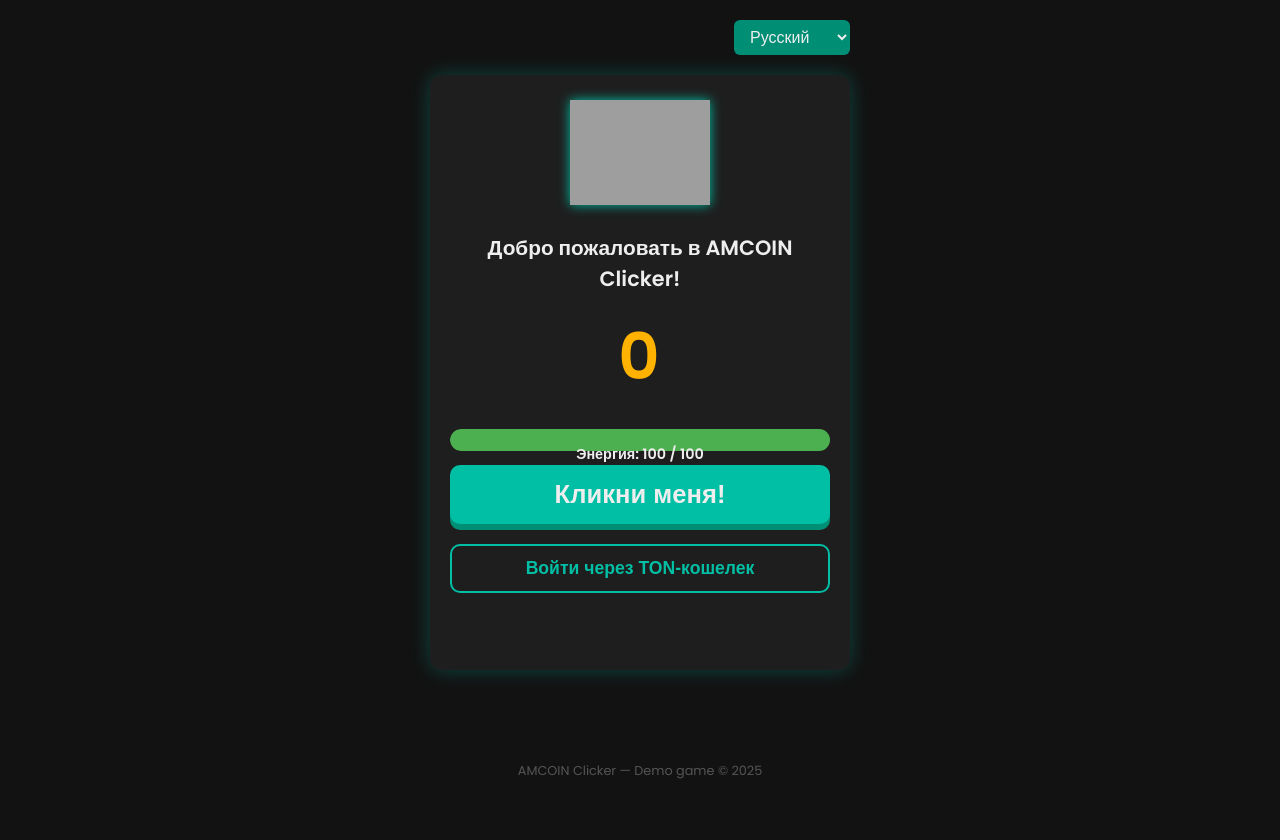
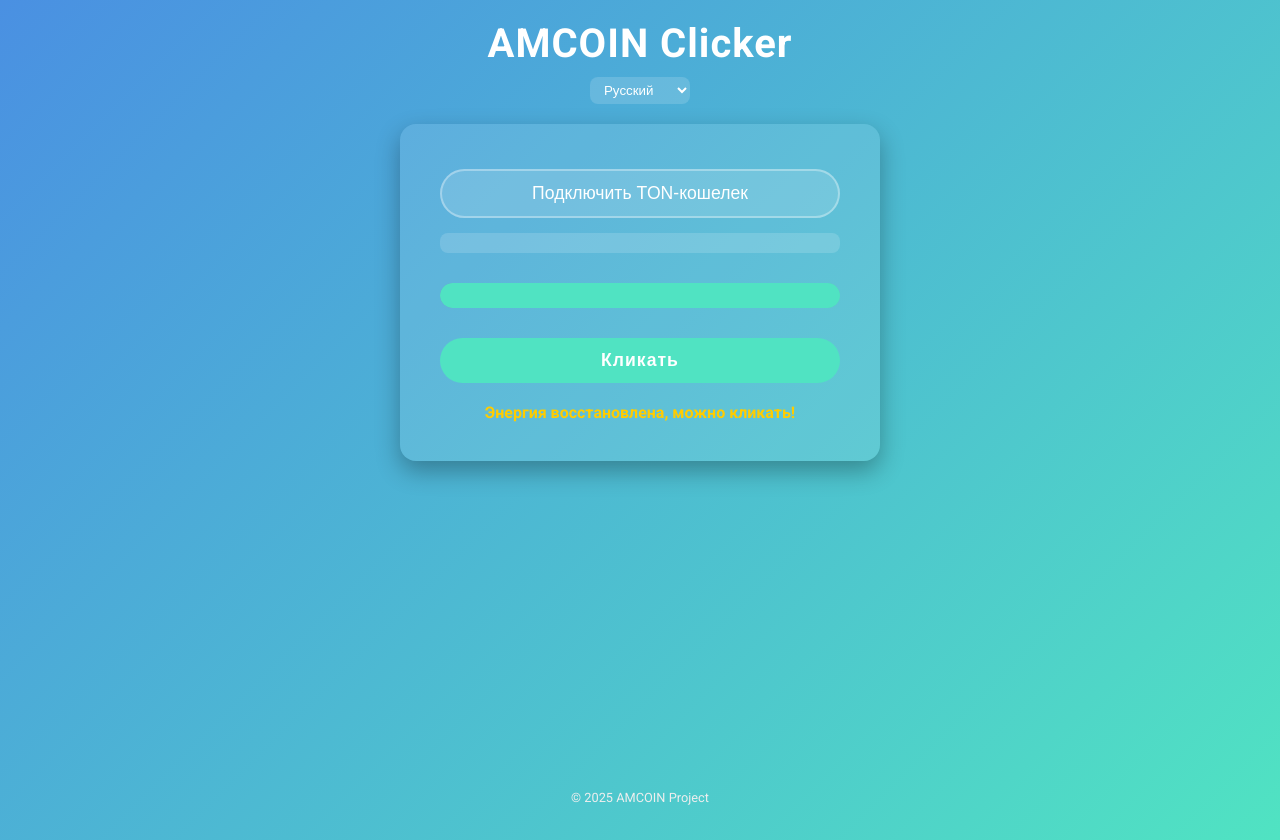
Before and after one commit to gamletbabayan1980-star/AMCOIN-spiner, a plain HTML site: page index.html in a window 1280 px wide. Before the commit the page ends 800 px from the top, so only its background shows below. Drawn offline with Linux system fonts and the light colour scheme; grey boxes are pictures that could not be loaded.

Commit message:
Update index.html for layout and styling changes
Refactor HTML structure and styles for improved layout and design.

```diff
--- a/index.html
+++ b/index.html
@@ -1,352 +1,292 @@
 <!DOCTYPE html>
-<html lang="ru" >
+<html lang="ru">
 <head>
   <meta charset="UTF-8" />
   <meta name="viewport" content="width=device-width, initial-scale=1" />
   <title>AMCOIN Clicker</title>
   <style>
-    @import url('https://fonts.googleapis.com/css2?family=Poppins:wght@400;600&display=swap');
-    :root {
-      --color-bg: #121212;
-      --color-primary: #00bfa5;
-      --color-primary-dark: #008e75;
-      --color-text: #eee;
-      --color-accent: #ffb300;
-      --color-energy-full: #4caf50;
-      --color-energy-low: #f44336;
-      --transition: 0.3s ease;
-    }
-    * {
-      box-sizing: border-box;
-    }
+    @import url('https://fonts.googleapis.com/css2?family=Roboto:wght@400;700&display=swap');
     body {
       margin: 0;
-      font-family: 'Poppins', sans-serif;
-      background: var(--color-bg);
-      color: var(--color-text);
+      font-family: 'Roboto', sans-serif;
+      background: linear-gradient(135deg, #4a90e2, #50e3c2);
+      color: #fff;
       display: flex;
       flex-direction: column;
+      min-height: 100vh;
       align-items: center;
-      min-height: 100vh;
+      justify-content: flex-start;
       padding: 20px;
       user-select: none;
     }
-    #logo {
-      width: 140px;
+    header {
       margin-bottom: 20px;
-      filter: drop-shadow(0 0 6px var(--color-primary));
+      text-align: center;
     }
-    header {
-      display: flex;
-      justify-content: flex-end;
-      align-items: center;
+    h1 {
+      margin: 0;
+      font-weight: 700;
+      font-size: 2.5rem;
+      letter-spacing: 1px;
+    }
+    .lang-select {
+      margin-top: 10px;
+      background: rgba(255 255 255 / 0.15);
+      border-radius: 8px;
+      padding: 5px 10px;
+      color: #fff;
+      font-weight: 500;
+      border: none;
+      cursor: pointer;
+    }
+    .container {
+      background: rgba(255 255 255 / 0.1);
+      border-radius: 16px;
+      padding: 30px 40px;
+      box-shadow: 0 10px 25px rgba(0,0,0,0.3);
+      max-width: 400px;
       width: 100%;
-      max-width: 420px;
-      margin-bottom: 20px;
+      text-align: center;
     }
-    #langSelect {
-      background: var(--color-primary-dark);
-      border: none;
-      color: var(--color-text);
-      padding: 8px 12px;
-      font-size: 1rem;
-      border-radius: 6px;
+    button {
+      background: #ffffff22;
+      border: 2px solid #ffffff55;
+      color: #fff;
+      padding: 12px 25px;
+      font-size: 1.1rem;
+      border-radius: 50px;
       cursor: pointer;
-      transition: background var(--transition);
+      transition: background-color 0.3s ease, border-color 0.3s ease;
+      margin-top: 15px;
+      width: 100%;
     }
-    #langSelect:hover {
-      background: var(--color-primary);
+    button:hover {
+      background: #fff;
+      color: #4a90e2;
+      border-color: #4a90e2;
+      font-weight: 700;
     }
-    main {
-      text-align: center;
-      max-width: 420px;
-      width: 100%;
-      background: #1e1e1e;
-      border-radius: 12px;
-      padding: 25px 20px 40px;
-      box-shadow: 0 0 20px rgba(0, 191, 165, 0.3);
-    }
-    #welcomeText {
-      font-weight: 600;
-      font-size: 1.3rem;
-      margin-bottom: 15px;
-    }
-    #counter {
-      font-size: 4rem;
-      font-weight: 700;
-      color: var(--color-accent);
-      margin: 15px 0 10px;
-      letter-spacing: 2px;
-      user-select: text;
-    }
-    #clickBtn {
-      width: 100%;
-      font-size: 1.6rem;
-      padding: 15px 0;
-      background: var(--color-primary);
-      border: none;
-      border-radius: 10px;
-      color: var(--color-text);
-      font-weight: 600;
-      cursor: pointer;
-      box-shadow: 0 6px var(--color-primary-dark);
-      transition: all var(--transition);
-      user-select: none;
-    }
-    #clickBtn:active {
-      box-shadow: none;
-      transform: translateY(4px);
-    }
-    #loginBtn {
-      margin-top: 20px;
-      width: 100%;
-      font-size: 1.1rem;
-      padding: 12px 0;
-      background: transparent;
-      border: 2px solid var(--color-primary);
-      color: var(--color-primary);
-      border-radius: 10px;
-      font-weight: 600;
-      cursor: pointer;
-      transition: background var(--transition), color var(--transition);
-      user-select: none;
-    }
-    #loginBtn:hover {
-      background: var(--color-primary);
-      color: var(--color-text);
+    #address {
+      margin-top: 15px;
+      font-family: monospace;
+      font-size: 0.9rem;
+      background: rgba(255 255 255 / 0.15);
+      padding: 10px 15px;
+      border-radius: 8px;
+      word-break: break-word;
     }
     #balance {
       margin-top: 15px;
-      font-size: 1rem;
-      color: var(--color-primary);
-      user-select: text;
-      min-height: 22px;
+      font-size: 1.3rem;
+      font-weight: 700;
     }
-    #energyContainer {
-      margin: 25px 0 15px;
-      background: #333;
+    #energy-container {
+      margin-top: 30px;
+      background: rgba(255 255 255 / 0.15);
       border-radius: 30px;
-      height: 22px;
+      height: 25px;
       width: 100%;
-      max-width: 400px;
       overflow: hidden;
-      box-shadow: inset 0 0 6px #0008;
-      user-select: none;
+      box-shadow: inset 0 0 5px rgba(0,0,0,0.2);
+      position: relative;
     }
-    #energyBar {
+    #energy-bar {
+      background: #50e3c2;
       height: 100%;
-      background: var(--color-energy-full);
       width: 100%;
-      max-width: 100%;
-      transition: width 0.3s ease, background-color 0.3s ease;
       border-radius: 30px 0 0 30px;
+      transition: width 0.3s ease;
     }
-    #energyText {
-      margin-top: -22px;
-      font-size: 0.9rem;
-      color: var(--color-text);
+    #click-button {
+      margin-top: 30px;
+      background: #50e3c2;
+      border: none;
+      font-weight: 700;
+      letter-spacing: 1px;
+    }
+    #notification {
+      margin-top: 20px;
+      min-height: 24px;
       font-weight: 600;
-      user-select: none;
+      color: #ffcc00;
+      min-height: 28px;
     }
     footer {
       margin-top: auto;
       font-size: 0.8rem;
-      color: #555;
-      user-select: none;
-      max-width: 420px;
-      width: 100%;
-      text-align: center;
-    }
-    @media (max-width: 480px) {
-      #counter {
-        font-size: 3rem;
-      }
-      #clickBtn {
-        font-size: 1.3rem;
-      }
-      main {
-        padding: 20px 15px 30px;
-      }
+      color: #eee;
+      padding: 15px 0;
     }
   </style>
 </head>
 <body>
-
   <header>
-  <select id="langSelect" aria-label="Select language">
+    <h1 id="title">AMCOIN Clicker</h1>
+    <select id="lang-select" class="lang-select" aria-label="Выбор языка">
       <option value="ru">Русский</option>
       <option value="en">English</option>
       <option value="hy">Հայերեն</option>
     </select>
   </header>
+  <div class="container">
+    <button id="connect-button">Подключить TON-кошелек</button>
+    <div id="address"></div>
+    <div id="balance"></div>
 
-<main>
-  <img id="logo" src="https://i.postimg.cc/jjGMZTC1/generated-image-2ce8a2bb716611ef.png" alt="AMCOIN Logo" />
-  <div id="welcomeText"></div>
-  <div id="counter">0</div>
-
-  <div id="energyContainer" aria-label="Energy bar">
-    <div id="energyBar"></div>
+    <div id="energy-container" aria-label="Шкала энергии">
+      <div id="energy-bar"></div>
     </div>
-  <div id="energyText"></div>
-
-  <button id="clickBtn" aria-label="Click button"></button>
-
-  <button id="loginBtn" aria-label="Login with TON wallet"></button>
-
-  <div id="balance" aria-live="polite"></div>
-</main>
+    <button id="click-button" disabled>Кликать</button>
+    <div id="notification" role="alert" aria-live="polite"></div>
+  </div>
 
   <footer>
-  AMCOIN Clicker — Demo game &copy; 2025
+    © 2025 AMCOIN Project
   </footer>
 
   <script>
+    // Переводы
     const translations = {
       ru: {
-      welcome: 'Добро пожаловать в AMCOIN Clicker!',
-      click: 'Кликни меня!',
-      login: 'Войти через TON-кошелек',
-      balance: 'Баланс AMCOIN: ',
-      loggedIn: 'Вы вошли как: ',
-      loginError: 'Ошибка авторизации. Попробуйте снова.',
-      energy: 'Энергия: '
+        title: 'AMCOIN Clicker',
+        connect: 'Подключить TON-кошелек',
+        connected: 'Подключено: ',
+        balance: 'Баланс: ',
+        loginError: 'Ошибка входа или отказ пользователя',
+        clickButton: 'Кликать',
+        energyEmpty: 'Энергия истощена, ждите восстановления...',
+        energyReady: 'Энергия восстановлена, можно кликать!',
+        notTonkeeper: 'Tonkeeper Wallet не найден. Откройте сайт через Tonkeeper браузер.',
       },
       en: {
-      welcome: 'Welcome to AMCOIN Clicker!',
-      click: 'Click me!',
-      login: 'Login with TON Wallet',
-      balance: 'AMCOIN Balance: ',
-      loggedIn: 'Logged in as: ',
-      loginError: 'Authorization error. Try again.',
-      energy: 'Energy: '
+        title: 'AMCOIN Clicker',
+        connect: 'Connect TON Wallet',
+        connected: 'Connected: ',
+        balance: 'Balance: ',
+        loginError: 'Login error or user denied',
+        clickButton: 'Click me',
+        energyEmpty: 'Energy depleted, please wait...',
+        energyReady: 'Energy restored, you can click!',
+        notTonkeeper: 'Tonkeeper Wallet not found. Open in Tonkeeper browser.',
       },
       hy: {
-      welcome: 'Բարի գալուստ AMCOIN կլիքերին!',
-      click: 'Սեղմիր ինձ!',
-      login: 'Մուտք TON դրամապանակով',
-      balance: 'AMCOIN հաշվեկշիռը՝ ',
-      loggedIn: 'Մուտք գործեցիք՝ ',
-      loginError: 'Մուտքի սխալ։ Փորձեք նորից։',
-      energy: 'Էներգիա՝ '
+        title: 'AMCOIN Clicker',
+        connect: 'Կապվել TON դրամապանակի հետ',
+        connected: 'Կապված է՝ ',
+        balance: 'Բալանս՝ ',
+        loginError: 'Մուտքի սխալ կամ օգտատիրոջ մերժում',
+        clickButton: 'Սեղմել',
+        energyEmpty: 'Ուժը սպառված է, խնդրում ենք սպասել...',
+        energyReady: 'Ուժը վերականգնվել է, կարող եք սեղմել:',
+        notTonkeeper: 'Tonkeeper դրամապանակը չի գտնվել: Բացեք Tonkeeper դիտարկիչում:',
       }
     };
 
+    // Элементы
+    const langSelect = document.getElementById('lang-select');
+    const connectBtn = document.getElementById('connect-button');
+    const addressElem = document.getElementById('address');
+    const balanceElem = document.getElementById('balance');
+    const clickBtn = document.getElementById('click-button');
+    const energyBar = document.getElementById('energy-bar');
+    const notification = document.getElementById('notification');
+    const titleElem = document.getElementById('title');
+
     let lang = 'ru';
-  let count = 0;
-  const energyMax = 100;
-  let energy = energyMax;
-  const energyConsumption = 15;
-  const energyRecoveryRate = 10;
     let userAddress = null;
+    let balance = 0;
+    let maxEnergy = 10;
+    let energy = maxEnergy;
+    let energyRecoveryInterval = null;
 
-  const langSelect = document.getElementById('langSelect');
-  const welcomeText = document.getElementById('welcomeText');
-  const clickBtn = document.getElementById('clickBtn');
-  const loginBtn = document.getElementById('loginBtn');
-  const counterElem = document.getElementById('counter');
-  const balanceElem = document.getElementById('balance');
-  const energyBar = document.getElementById('energyBar');
-  const energyText = document.getElementById('energyText');
-
+    // Обновить тексты интерфейса на выбранном языке
     function updateTexts() {
-    welcomeText.textContent = translations[lang].welcome;
-    clickBtn.textContent = translations[lang].click;
-    loginBtn.textContent = userAddress
-      ? translations[lang].loggedIn + userAddress
-      : translations[lang].login;
-    balanceElem.textContent = userAddress ? translations[lang].balance + '—' : '';
-    energyText.textContent = translations[lang].energy + Math.floor(energy) + ' / ' + energyMax;
+      titleElem.textContent = translations[lang].title;
+      connectBtn.textContent = userAddress ? translations[lang].connected + userAddress : translations[lang].connect;
+      balanceElem.textContent = userAddress ? translations[lang].balance + (balance.toFixed(4) + ' AMCOIN') : '';
+      clickBtn.textContent = translations[lang].clickButton;
+      notification.textContent = '';
     }
 
-  langSelect.addEventListener('change', e => {
-    lang = e.target.value;
-    updateTexts();
-  });
-
-  function updateCounter() {
-    counterElem.textContent = count;
+    // Обновить шкалу энергии
+    function updateEnergyBar() {
+      const percent = (energy / maxEnergy) * 100;
+      energyBar.style.width = percent + '%';
+      if (energy === 0) {
+        notification.textContent = translations[lang].energyEmpty;
+        clickBtn.disabled = true;
+      } else {
+        notification.textContent = translations[lang].energyReady;
+        clickBtn.disabled = false;
+      }
     }
 
-  function updateEnergyBar() {
-    let percent = (energy / energyMax) * 100;
-    energyBar.style.width = percent + '%';
-
-    if (percent > 50) {
-      energyBar.style.backgroundColor = 'var(--color-energy-full)';
-    } else if (percent > 20) {
-      energyBar.style.backgroundColor = '#ffc107';
+    // Восстановление энергии по 1 единице каждые 3 секунды
+    function startEnergyRecovery() {
+      if (energyRecoveryInterval) return; // уже запущено
+      energyRecoveryInterval = setInterval(() => {
+        if (energy < maxEnergy) {
+          energy++;
+          updateEnergyBar();
         } else {
-      energyBar.style.backgroundColor = 'var(--color-energy-low)';
+          clearInterval(energyRecoveryInterval);
+          energyRecoveryInterval = null;
         }
-    energyText.textContent = translations[lang].energy + Math.floor(energy) + ' / ' + energyMax;
+      }, 3000);
     }
 
-  clickBtn.addEventListener('click', () => {
-    if (energy >= energyConsumption) {
-      count++;
-      energy -= energyConsumption;
-      updateCounter();
-      updateEnergyBar();
-    } else {
-      clickBtn.style.animation = 'shake 0.3s';
-      setTimeout(() => clickBtn.style.animation = '', 300);
-    }
-  });
-
-  const styleSheet = document.createElement("style");
-  styleSheet.innerText = `
-    @keyframes shake {
-      0% { transform: translateX(0); }
-      25% { transform: translateX(-5px); }
-      50% { transform: translateX(5px); }
-      75% { transform: translateX(-5px); }
-      100% { transform: translateX(0); }
-    }
-  `;
-  document.head.appendChild(styleSheet);
-
-  setInterval(() => {
-    if (energy < energyMax) {
-      energy += energyRecoveryRate / 5;
-      if (energy > energyMax) energy = energyMax;
-      updateEnergyBar();
-    }
-  }, 200);
-
+    // Функция входа через Tonkeeper
     async function loginTonkeeper() {
       try {
         if (window.ton && window.ton.isTonkeeper) {
-        const response = await window.ton.send('ton_requestAccounts');
-        if (response && response.length > 0) {
-          userAddress = response[0];
+          console.log('Tonkeeper detected');
+          const accounts = await window.ton.send('ton_requestAccounts');
+          console.log('Accounts:', accounts);
+          if (accounts.length > 0) {
+            userAddress = accounts[0];
+            balance = 12345.6789; // Пример баланса, потом можно заменить API вызовом для реального баланса
             updateTexts();
-          // Здесь можно запросить баланс с вашего API/блокчейна и обновить balanceElem
-          balanceElem.textContent = translations[lang].balance + 'загружается...';
-
-          // Пример: имитация запроса баланса (замени на свой API)
-          setTimeout(() => {
-            balanceElem.textContent = translations[lang].balance + '12345.6789 AMCOIN';
-          }, 1000);
-
+            updateEnergyBar();
+            clickBtn.disabled = false;
+            notification.textContent = '';
+            startEnergyRecovery();
           } else {
             alert(translations[lang].loginError);
           }
         } else {
-        alert('Tonkeeper Wallet not found');
+          alert(translations[lang].notTonkeeper);
         }
       } catch (e) {
-      alert(translations[lang].loginError);
-      console.error('Login error:', e);
+        alert(translations[lang].loginError + ': ' + e.message);
+        console.error(e);
       }
     }
 
-  loginBtn.addEventListener('click', loginTonkeeper);
+    // Обработка клика
+    function handleClick() {
+      if (energy > 0) {
+        energy--;
+        balance += 0.1; // При каждом клике добавляем монеты (пример)
+        updateTexts();
+        updateEnergyBar();
+        startEnergyRecovery();
+      }
+    }
 
+    // Смена языка
+    langSelect.addEventListener('change', () => {
+      lang = langSelect.value;
       updateTexts();
-  updateCounter();
+      updateEnergyBar();
+    });
+
+    // Кнопки
+    connectBtn.addEventListener('click', loginTonkeeper);
+    clickBtn.addEventListener('click', handleClick);
+
+    // Инициализация интерфейса
+    updateTexts();
     updateEnergyBar();
   </script>
-
 </body>
 </html>
```
Lines whose indentation alone changed are shown as unchanged.
